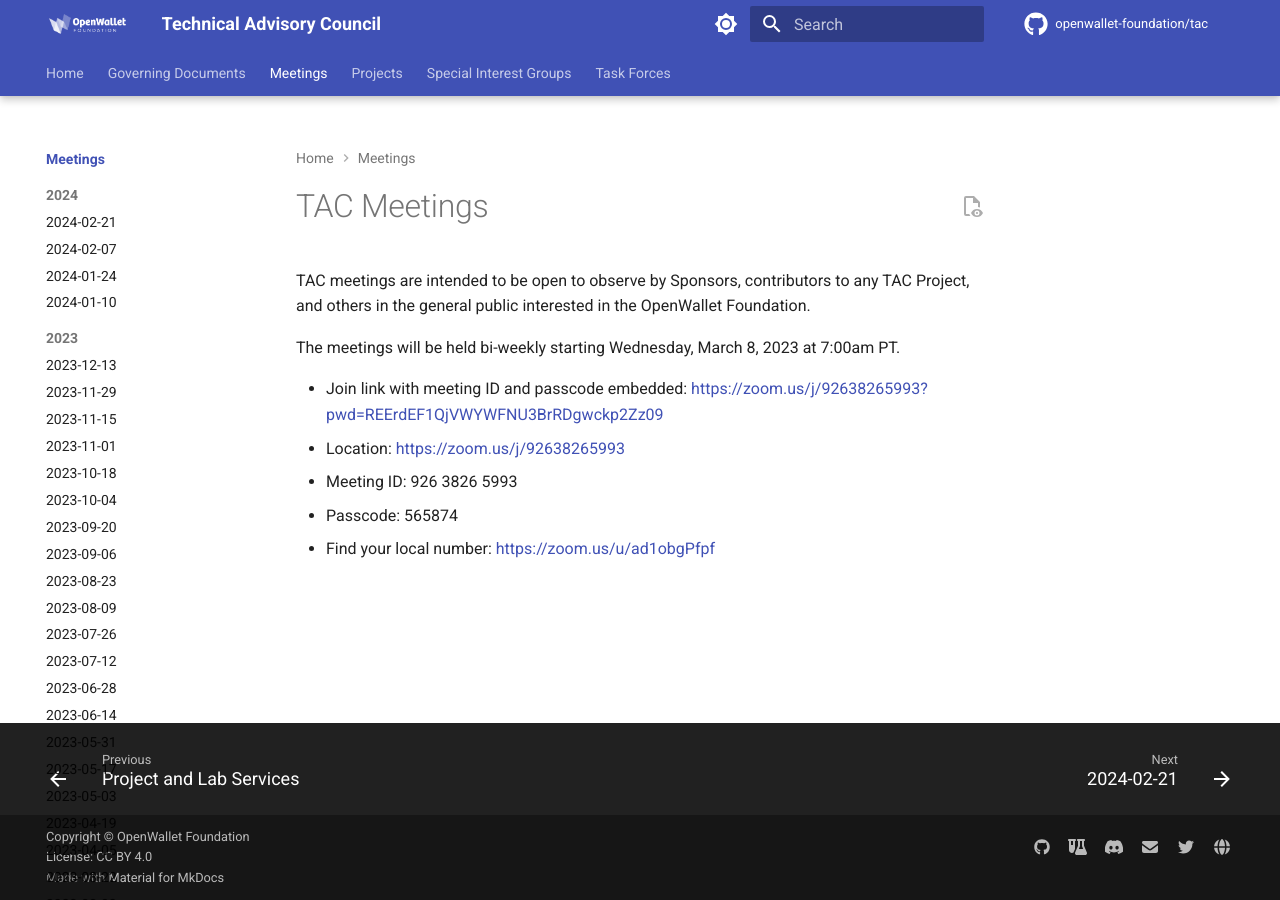
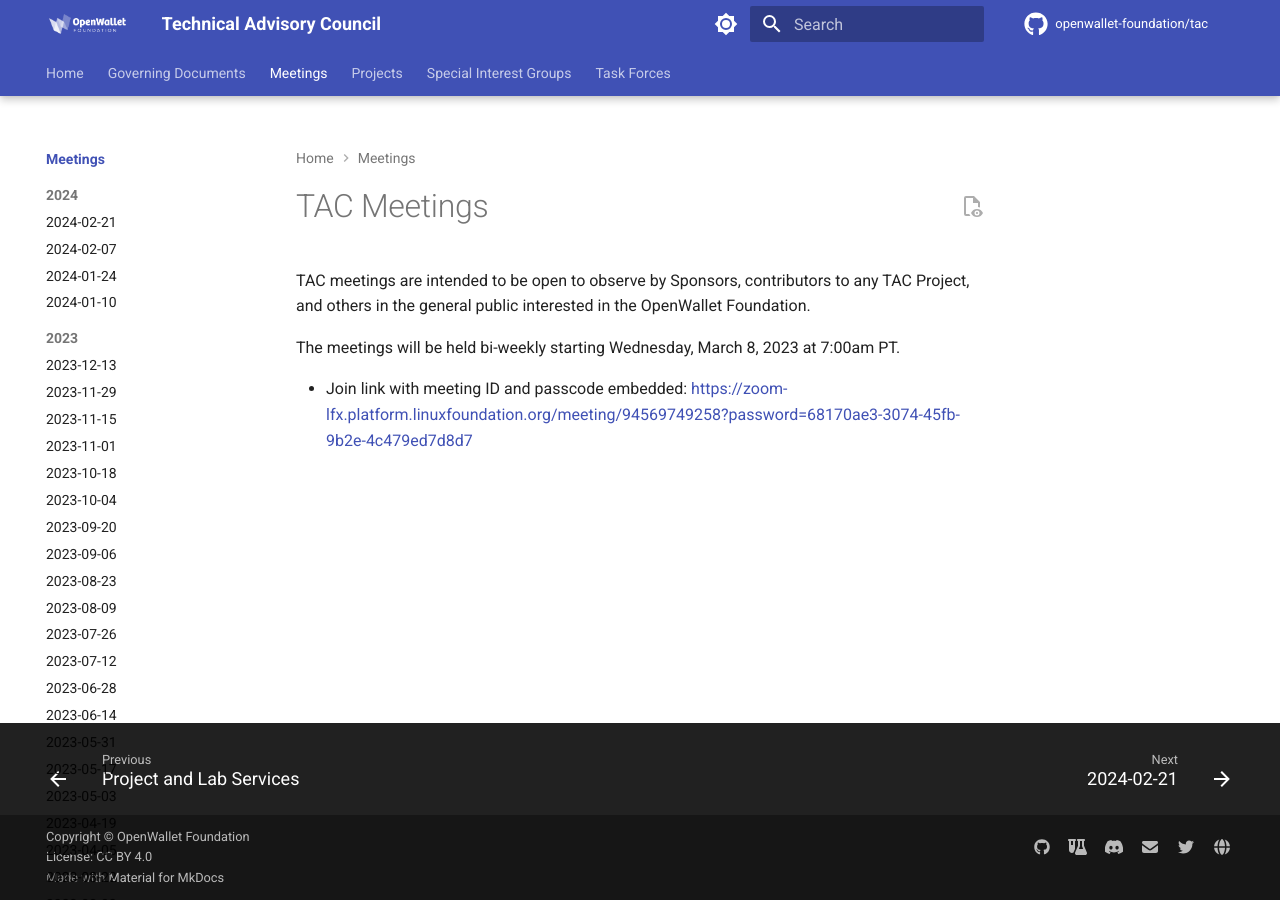
Before and after one commit to openwallet-foundation/tac, an MkDocs documentation site: the page built from docs/meetings/index.md, in a window 1280 px wide. Built offline with MkDocs 1.6.1 and Material for MkDocs 9.7.7, drawn with Linux system fonts in a browser that asks for light colours; comment, search, counter and statistics services are not loaded.

Commit message:
Update meeting link
Signed-off-by: Tracy Kuhrt <tracy.a.kuhrt@accenture.com>

```diff
--- a/docs/meetings/index.md
+++ b/docs/meetings/index.md
@@ -5,8 +5,4 @@
 The meetings will be held bi-weekly starting Wednesday, March 8, 2023 at 7:00am PT.
 
 - Join link with meeting ID and passcode embedded:
-https://zoom.us/j/92638265993?pwd=REErdEF1QjVWYWFNU3BrRDgwckp2Zz09
-- Location: https://zoom.us/j/92638265993
-- Meeting ID: 926 3826 5993
-- Passcode: 565874
-- Find your local number: https://zoom.us/u/ad1obgPfpf
+https://zoom-lfx.platform.linuxfoundation.org/meeting/94569749258?password=68170ae3-3074-45fb-9b2e-4c479ed7d8d7
```
